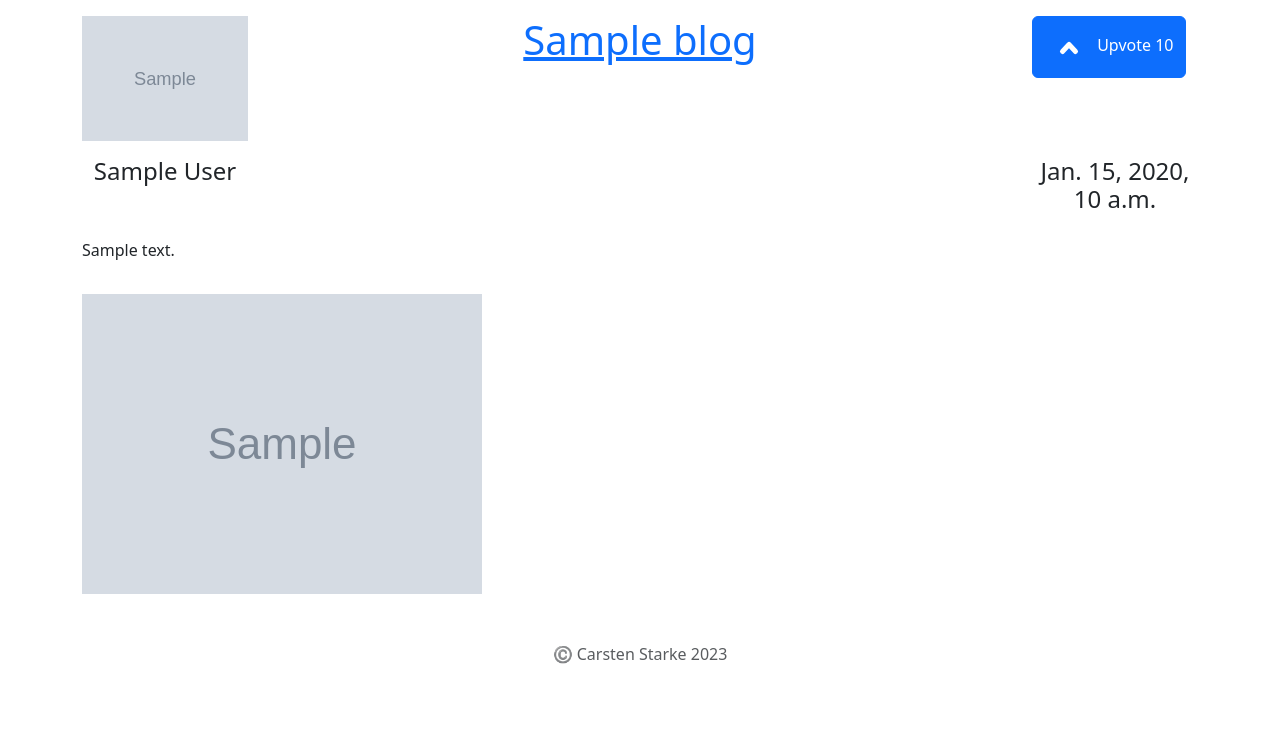
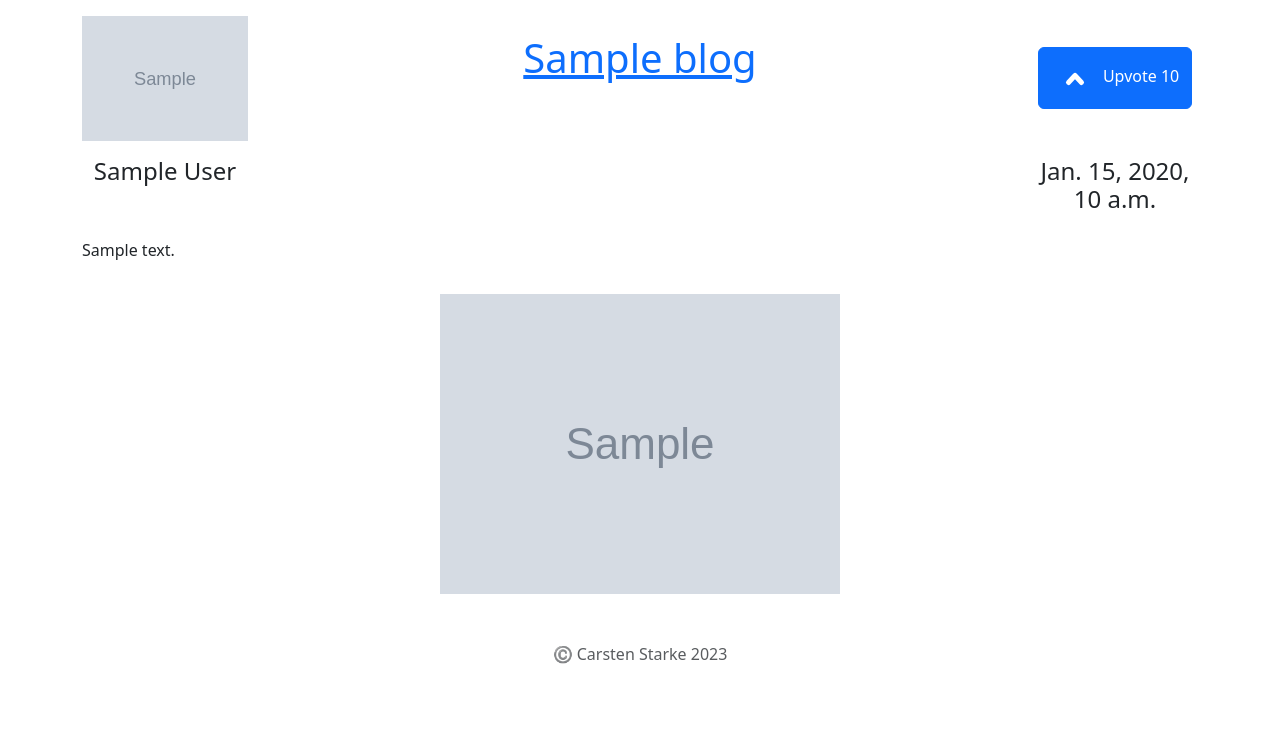
Before and after one commit to carstark/family_website, a Django app: template blog/templates/blog/detail.html in a window 1280 px wide. Shown: the part 74-804 px from the top of the page. Run offline with Django 4.2, Linux system fonts and the light colour scheme; the template is opened without the code that fills it: most values are stand-ins (such as "Sample title", 1, 10 or a date in 2020); grey boxes marked "Sample" are stand-in pictures; data that the repository does not hold is empty.

Commit message:
aligned elements in columns with text-center and my-auto

```diff
--- a/blog/templates/blog/detail.html
+++ b/blog/templates/blog/detail.html
@@ -5,18 +5,18 @@
 {% block content %}
 <main>
   <div class="row pt-3">
-    <div class="col-2">
+    <div class="col-2 text-center my-auto">
       <img src="{{ blog.author_icon.url }}" class="img-fluid"/>
     </div>
-    <div class="col-8 text-center">
+    <div class="col-8 text-center my-auto">
       <a href="{{ blog.url }}"><h1>{{ blog.title }}</h1></a><br/>
-      <h5 class="text-left pt-1">
+      <h5 class="text-left">
         {% if error %}
         {{ error }}
         {% endif %}
       </h5>
     </div>
-    <div class="col-2">
+    <div class="col-2 my-auto text-center">
       <a href="javascript:{document.getElementById('upvote').submit()}">
         <button class="btn btn-primary btn-md btn-block">
           <svg width="48" height="48" fill="none" viewBox="0 0 24 24">
@@ -45,7 +45,7 @@
   </div>
 
   <div class="row pt-3">
-    <div class="col-12">
+    <div class="col-12 text-center">
       <img src="{{ blog.image.url }}" class="img-fluid"/>
     </div>
   </div>
```
Also changed, not shown: blog/templates/blog/allblogs.html (+5 -3 lines).
